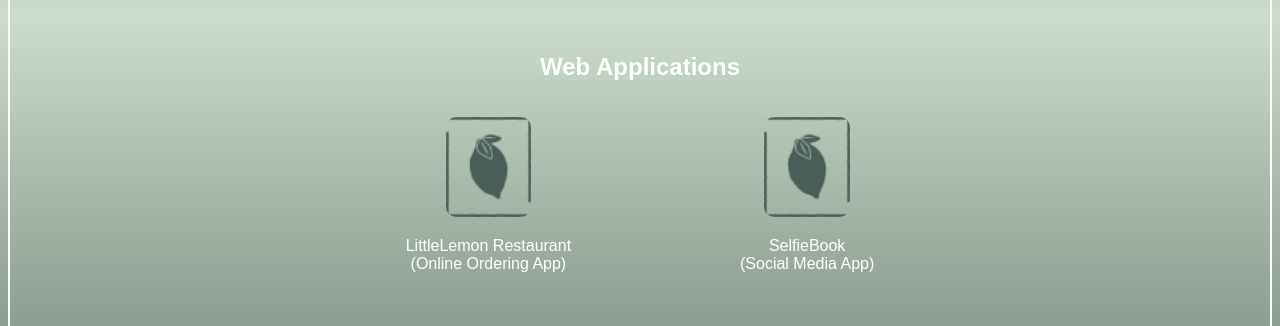
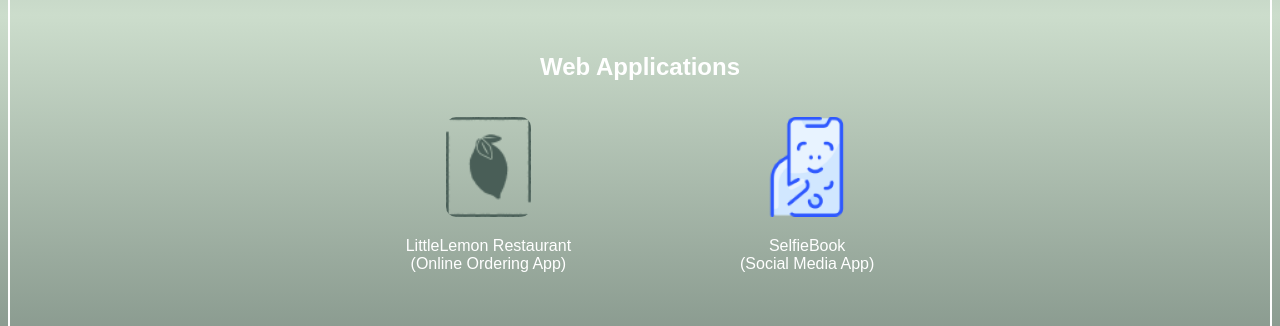
Before and after one commit to Astral-Weeks/Astral-Weeks.github.io, a plain HTML site: page index.html in a window 1280 px wide. Shown: the part 948-1274 px from the top of the page. Drawn offline with nearby package versions, Linux system fonts and the light colour scheme.

Commit message:
Update index.html

```diff
--- a/index.html
+++ b/index.html
@@ -51,7 +51,7 @@
         </div>
         <div class="tile">
           <div class="tile-picture">
-      <a class="project-tile" href="https://selfiebook.onrender.com/"><img src="littlelemon.png" alt="SelfieBook Website"></a>
+      <a class="project-tile" href="https://selfiebook.onrender.com/"><img src="selfiebook.png" alt="SelfieBook Website"></a>
           </div>
           <div class="tile-name">
             <p>SelfieBook<br>
@@ -60,8 +60,6 @@
         </div>
       </div>
     </div>
-
-
       <div class="gallery">
       <div class="apps-title">
       <h2>Games and Static Sites</h2>
```
